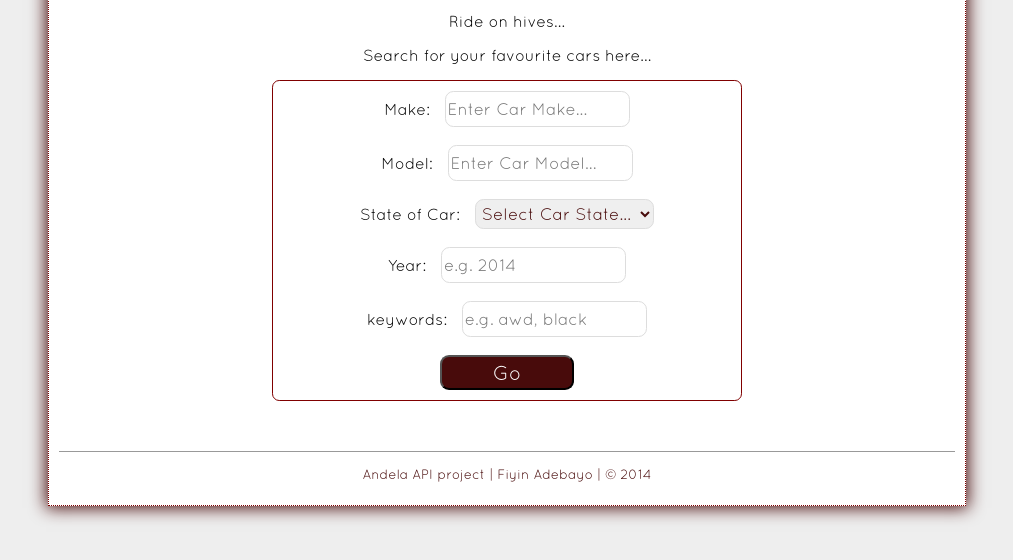
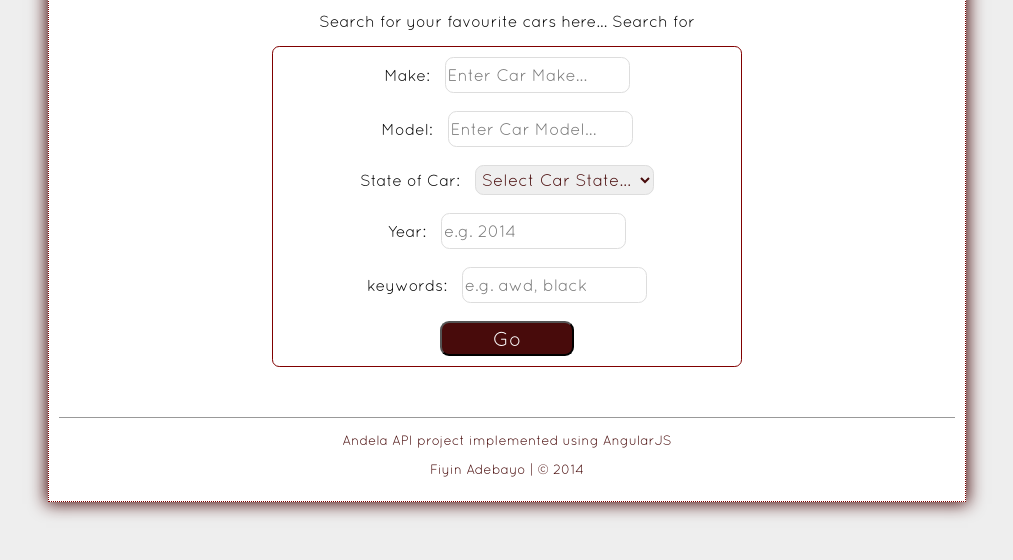
Before and after one commit to andela-fadebayo/RideHive_AngularJS, a plain HTML site: page index.html in a window 1280 px wide. Shown: the part 126-686 px from the top of the page, without its empty margins (133-1146 px from the left). Drawn offline with Linux system fonts and the light colour scheme; a web font is replaced by a local one.

Commit message:
progressing...

```diff
--- a/index.html
+++ b/index.html
@@ -15,11 +15,13 @@
       <p>Your one stop for detailed infomation on cars, truck, SUV, van, minivan...</p>
     </header>
 
-    <div ng-bind="statusOutput">
+    <!-- <p style="text-align: center;">Search for  </p> -->
+
+    <div id="alert" ng-bind="statusOutput">
     </div>
 
     <div id="query">
-      <p>Search for your favourite cars here...</p>
+      <p>Search for your favourite cars here... Search for <em>{{queryInput}}</em></p>
 
       <div id="formWrap">
         <form>
@@ -56,7 +58,8 @@
     </div>
 
     <footer>
-      <p>Andela API project | Fiyin Adebayo | &copy; 2014</p>
+      <p>Andela API project implemented using AngularJS</p>
+      <p>Fiyin Adebayo | &copy; 2014</p>
     </footer>
 
     <script type="text/javascript" src="scripts/angular.js"></script>
--- a/scripts/rideHive.js
+++ b/scripts/rideHive.js
@@ -24,7 +24,7 @@ var rideHiveApp = angular.module('rideHiveApp', []);
 rideHiveApp.controller('rhController', ['$scope', 'rideHiveService', function ($scope, rideHiveService) {
 
   $scope.names = "ceemion";
-  $scope.statusOutput = "Ride on hives...";
+  // $scope.statusOutput = "Ride on hives...";
 
   $scope.fetchModels = function () {
 
@@ -36,7 +36,7 @@ rideHiveApp.controller('rhController', ['$scope', 'rideHiveService', function ($
       console.log("models count: " + count);
 
       if(count === 0) {
-        $scope.statusOutput = "no car found!!!";
+        $scope.statusOutput = "Car make with name '" + $scope.queryInput + "' is not found!";
       }
       else {
         $scope.statusOutput = "number of car models found: " + data.modelsCount;
--- a/styles/rideHive.css
+++ b/styles/rideHive.css
@@ -42,7 +42,7 @@ header h1 {
   margin: 0 auto;
   text-align: center;
   color: #ff0000;
-  height: 100px;
+  /*height: 100px;*/
 }
 
 #results {
```
